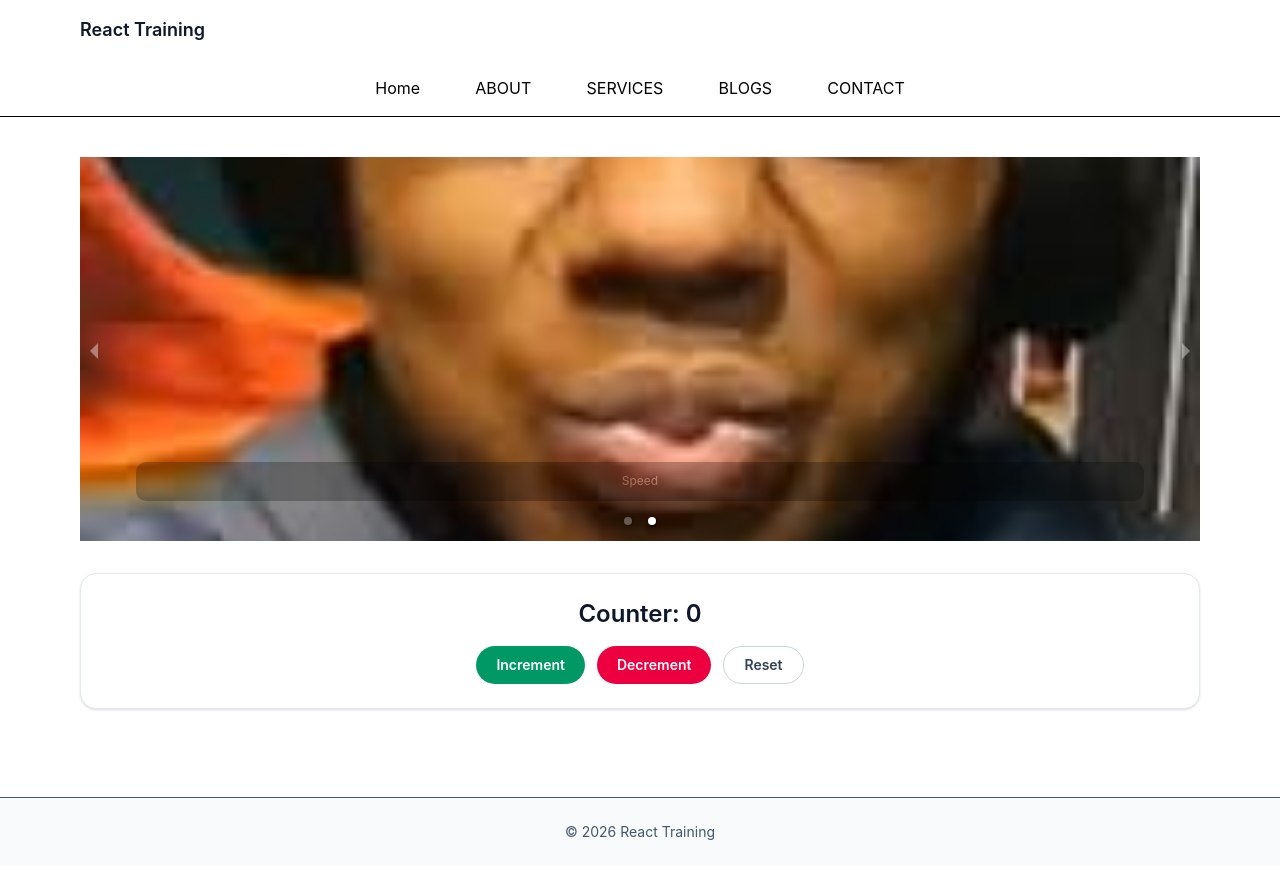
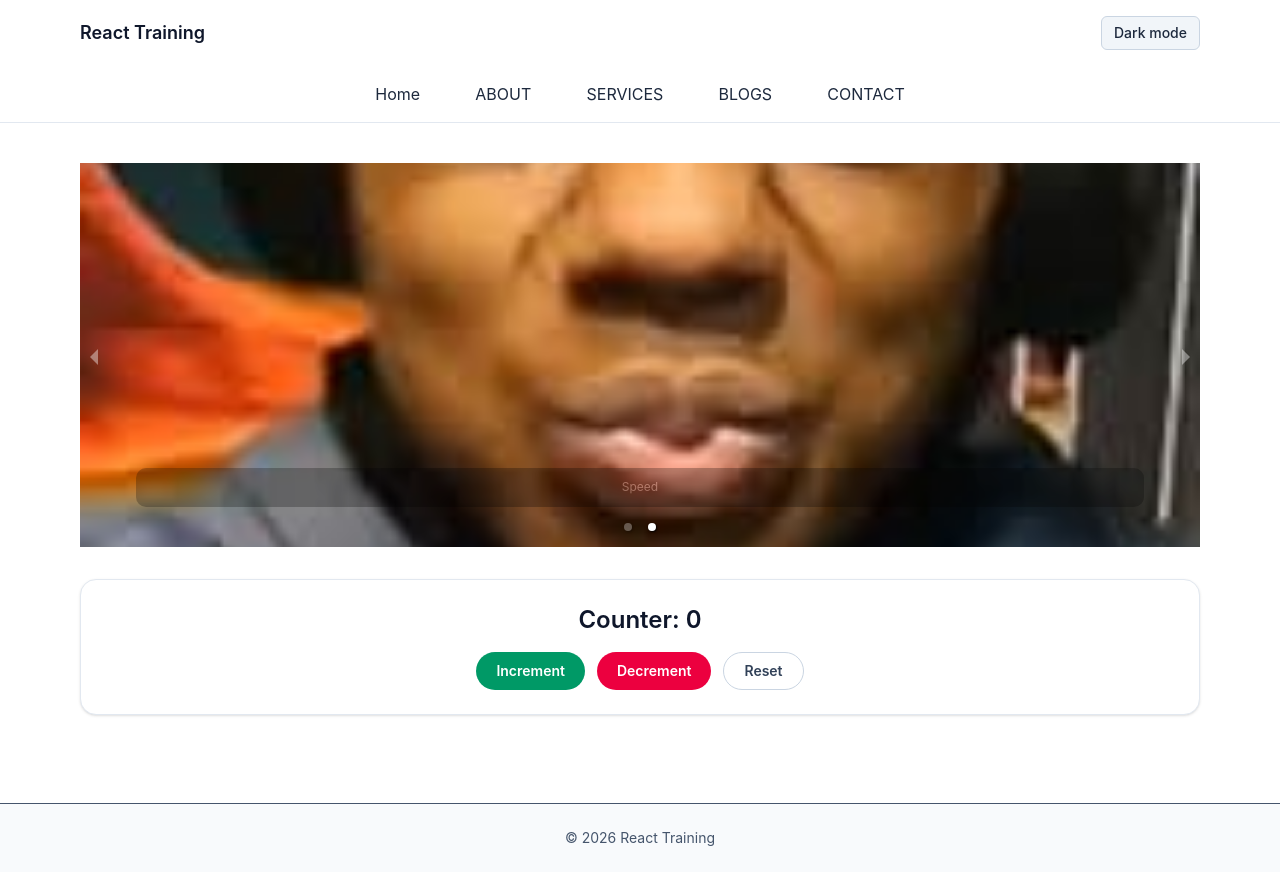
Before and after one commit to Rupesh-AI404/reacttrainingcollegework, a React (Vite) app: page / in a window 1280 px wide. Built offline with nearby package versions, Linux system fonts and the light colour scheme.

Commit message:
added dark/light mode toggle

```diff
--- a/src/components/layouts/Header.jsx
+++ b/src/components/layouts/Header.jsx
@@ -1,20 +1,39 @@
-import React from 'react'
+import { useEffect, useState } from 'react'
 import { Link } from 'react-router-dom'
 
 const Header = () => {
+	const [isDark, setIsDark] = useState(() => {
+		const savedTheme = localStorage.getItem('navbar-theme')
+		return savedTheme === 'dark'
+	})
+
+	useEffect(() => {
+		localStorage.setItem('navbar-theme', isDark ? 'dark' : 'light')
+	}, [isDark])
+
+	const headerClass = isDark ? 'border-b border-slate-700 bg-slate-900 text-slate-100' : 'border-b border-slate-200 bg-white text-slate-800'
+	const brandClass = isDark ? 'text-lg font-semibold text-slate-100' : 'text-lg font-semibold text-slate-900'
+	const linkClass = isDark ? 'hover:text-white transition-colors' : 'hover:text-slate-900 transition-colors'
+	const buttonClass = isDark
+		? 'rounded-md border border-slate-600 bg-slate-800 px-3 py-1.5 text-sm font-medium text-slate-100 hover:bg-slate-700'
+		: 'rounded-md border border-slate-300 bg-slate-100 px-3 py-1.5 text-sm font-medium text-slate-800 hover:bg-slate-200'
+
 	return (
-		<header className='border-b bg-white'>
+		<header className={headerClass}>
 			<div className='mx-auto flex max-w-6xl items-center justify-between px-4 py-4'>
-				<Link to='/' className='text-lg font-semibold text-slate-900'>
+				<Link to='/' className={brandClass}>
 					React Training
 				</Link>
+				<button type='button' className={buttonClass} onClick={() => setIsDark((prev) => !prev)}>
+					{isDark ? 'Light mode' : 'Dark mode'}
+				</button>
 			</div>
 			<div className="flex justify-evenly w-1/2 m-auto py-4">
-				<Link to='/home' className='hover:text-slate-900'>Home</Link>
-				<Link to='/about' className='hover:text-slate-900'>ABOUT</Link>
-				<Link to='/services' className='hover:text-slate-900'>SERVICES</Link>
-				<Link to='/blogs' className='hover:text-slate-900'>BLOGS</Link>
-				<Link to='/contact' className='hover:text-slate-900'>CONTACT</Link>
+				<Link to='/home' className={linkClass}>Home</Link>
+				<Link to='/about' className={linkClass}>ABOUT</Link>
+				<Link to='/services' className={linkClass}>SERVICES</Link>
+				<Link to='/blogs' className={linkClass}>BLOGS</Link>
+				<Link to='/contact' className={linkClass}>CONTACT</Link>
 			</div>
 		</header>
 	)
```
